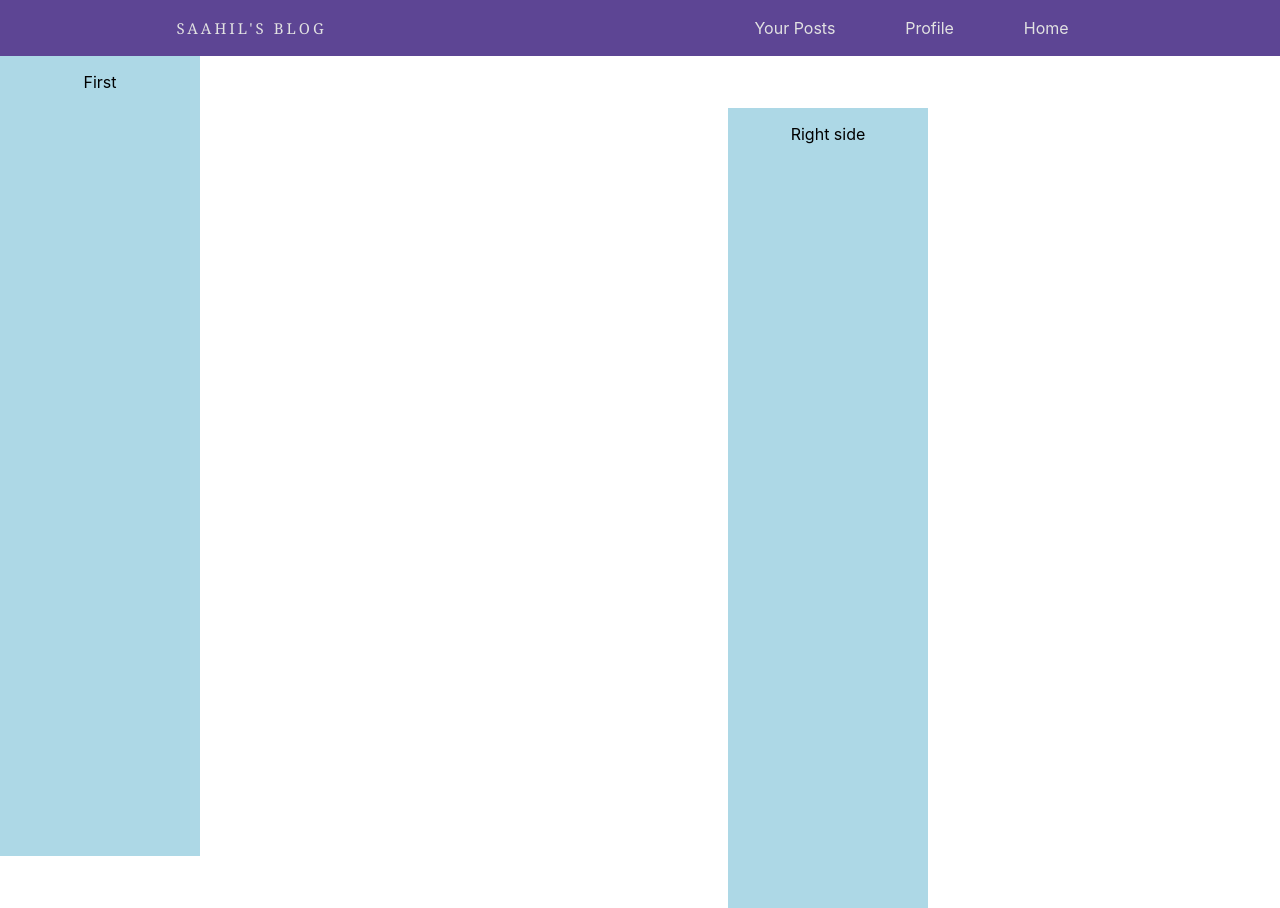
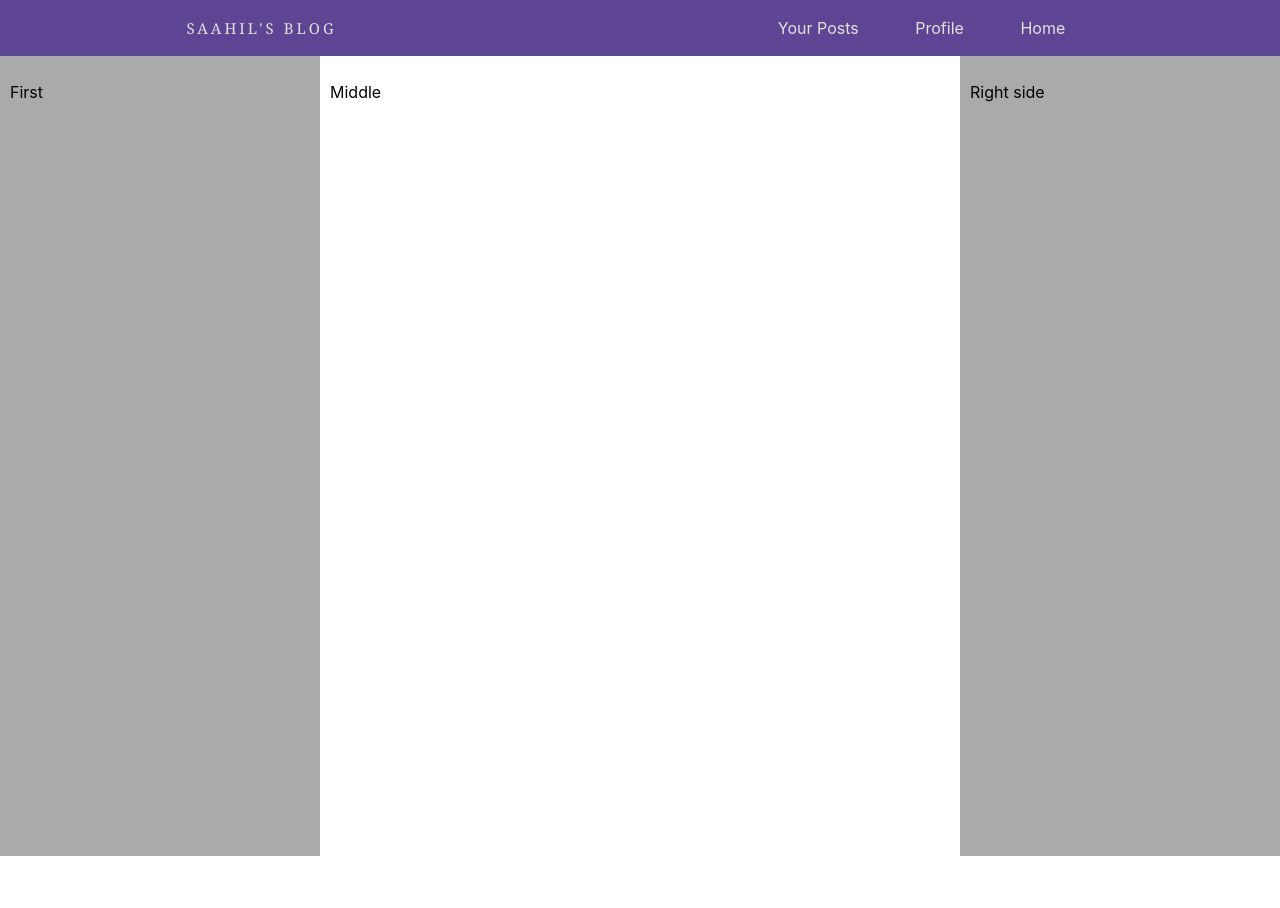
Before and after one commit to saahilshangle/time-project, a React (Create React App) app in the folder client/: page / in a window 1280 px wide. After the commit the page ends 856 px from the top, so only its background shows below. Built offline with nearby package versions, Linux system fonts and the light colour scheme; no server answers.

Commit message:
Created column underlying structure

```diff
--- a/client/src/App.css
+++ b/client/src/App.css
@@ -1,3 +1,28 @@
+* {
+  box-sizing: border-box;
+}
+
+.row::after {
+  content: "";
+  display: table;
+  clear: both;
+}
+
+.column {
+  float: left;
+  padding: 10px;
+  height: 100vh;
+}
+
+.left, .right {
+  width: 25%;
+  background-color: #aaa;
+}
+
+.middle {
+  width: 50%;
+}
+
 .home {
   text-align: center;
   background-color: lightblue;
@@ -12,7 +37,7 @@
   height: 100vh;
   position: absolute;
   width: 25vh;
-  transform: translateX(91vh);
+  transform: translateX(191%);
 }
 
 nav {
--- a/client/src/App.js
+++ b/client/src/App.js
@@ -54,11 +54,14 @@ class App extends React.Component {
           </nav>
           {this.navSlide}
         </header>
-        <body class="home">
-          <div>
+        <body class="row">
+          <div class="column left">
             <p>{this.state.apiResponse}</p>
           </div>
-          <div class="right-home">
+          <div class="column middle">
+            <p>Middle</p>
+          </div>
+          <div class="column right">
             <p>Right side</p>
           </div>
         </body>
```
